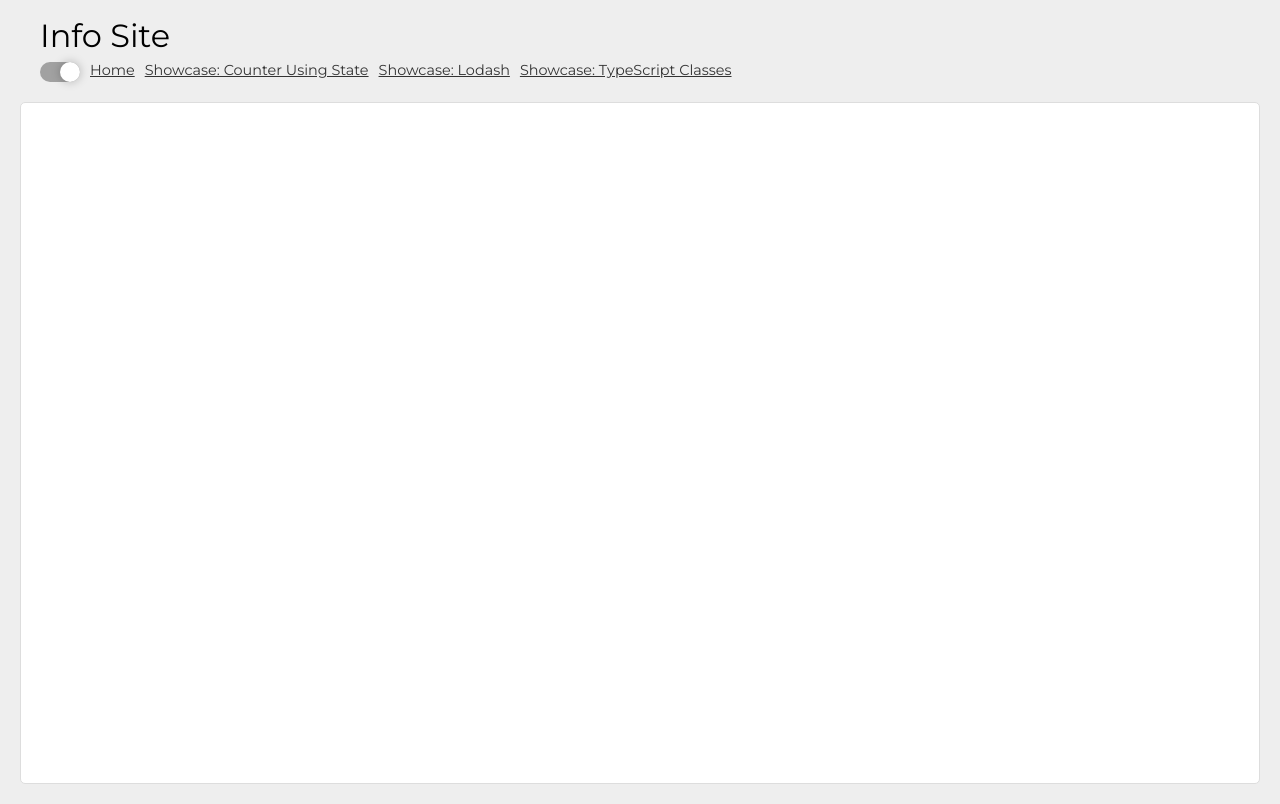
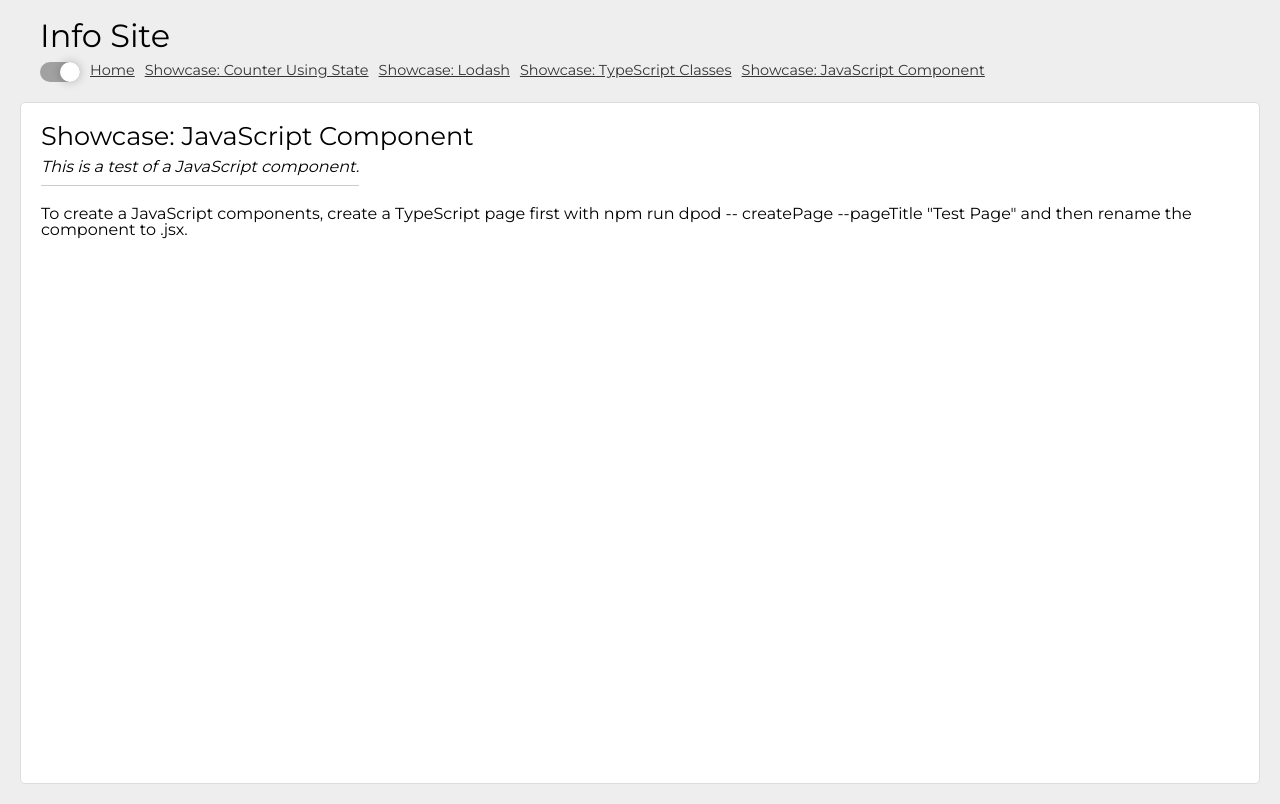
Before and after one commit to Entwickler-Club/dpodreact, a React (Create React App) app: page /showcaseJavaScriptComponent in a window 1280 px wide. Built offline with nearby package versions, Linux system fonts and the light colour scheme.

Commit message:
JavaScript component created

```diff
--- /dev/null
+++ b/src/system/components/PageShowcaseJavaScriptComponent.jsx
@@ -0,0 +1,15 @@
+import '../styles/showcaseJavaScriptComponent.scss';
+
+
+function PageShowcaseJavaScriptComponent() {
+
+	return (
+		<div className="page page_showcaseJavaScriptComponent">
+			<h2 className="title">Showcase: JavaScript Component</h2>
+			<p className="description">This is a test of a JavaScript component.</p>
+			<p>To create a JavaScript components, create a TypeScript page first with <code>npm run dpod -- createPage --pageTitle "Test Page"</code> and then rename the component to .jsx.</p>
+		</div>
+	)
+}
+
+export default PageShowcaseJavaScriptComponent;
--- a/src/system/components/Site.tsx
+++ b/src/system/components/Site.tsx
@@ -9,6 +9,7 @@ import PageHome from '../../custom/components/PageHome';
 import PageShowcaseCounterUsingState from './PageShowcaseCounterUsingState'; // ::showcaseCounterUsingState
 import PageShowcaseLodash from './PageShowcaseLodash'; // ::showcaseLodash
 import PageShowcaseTypeScriptClasses from './PageShowcaseTypeScriptClasses';// ::showcaseTypeScriptClasses
+import PageShowcaseJavaScriptComponent from './PageShowcaseJavaScriptComponent';// ::showcaseJavaScriptComponent
 
 function Site() {
 	const { isShowing, setIsShowing } = useContext(ShowContext);
@@ -44,6 +45,7 @@ function Site() {
 								<li><Link to='/showcaseCounterUsingState'>Showcase: Counter Using State</Link></li> {/* ::showcaseCounterUsingState */}
 								<li><Link to='/showcaseLodash'>Showcase: Lodash</Link></li> {/* ::showcaseLodash */}
 								<li><Link to='/showcaseTypeScriptClasses'>Showcase: TypeScript Classes</Link></li>{/* ::showcaseTypeScriptClasses */}
+								<li><Link to='/showcaseJavaScriptComponent'>Showcase: JavaScript Component</Link></li>{/* ::showcaseJavaScriptComponent */}
 							</>
 						)}
 					</ul>
@@ -58,6 +60,7 @@ function Site() {
 						<Route path='/showcaseCounterUsingState'><PageShowcaseCounterUsingState /></Route> {/* ::showcaseCounterUsingState */}
 						<Route path='/showcaseLodash'><PageShowcaseLodash /></Route> {/* ::showcaseLodash */}
 						<Route path='/showcaseTypeScriptClasses'><PageShowcaseTypeScriptClasses /></Route>{/* ::showcaseTypeScriptClasses */}
+						<Route path='/showcaseJavaScriptComponent'><PageShowcaseJavaScriptComponent /></Route>{/* ::showcaseJavaScriptComponent */}
 					</Switch>
 				</section>
 			</div>
--- /dev/null
+++ b/src/system/styles/showcaseJavaScriptComponent.scss
@@ -0,0 +1,5 @@
+.page_showcaseJavaScriptComponent {
+    .message {
+        font-style: italic;
+    }
+}
```
